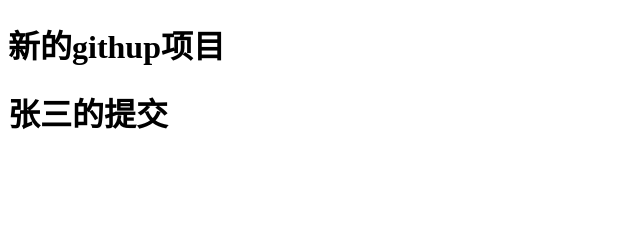
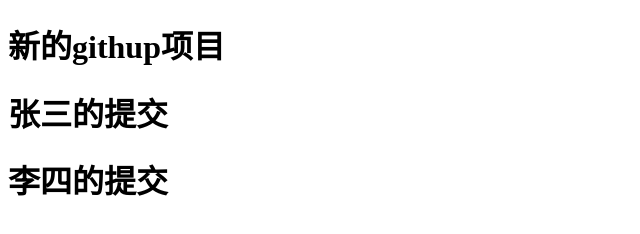
Before and after one commit to liuqingyi0527/mydemo, a plain HTML site: page index.html in a window 1280 px wide. Shown: the whole page, without its empty margins (0-640 px from the left). Drawn offline with Linux system fonts and the light colour scheme.

Commit message:
修改提交

```diff
--- a/index.html
+++ b/index.html
@@ -9,7 +9,8 @@
 
 <body>
     <h1>新的githup项目</h1>
-     <h1>张三的提交</h1>
+    <h1>张三的提交</h1>
+    <h1>李四的提交</h1>
 </body>
 
 </html>
```
